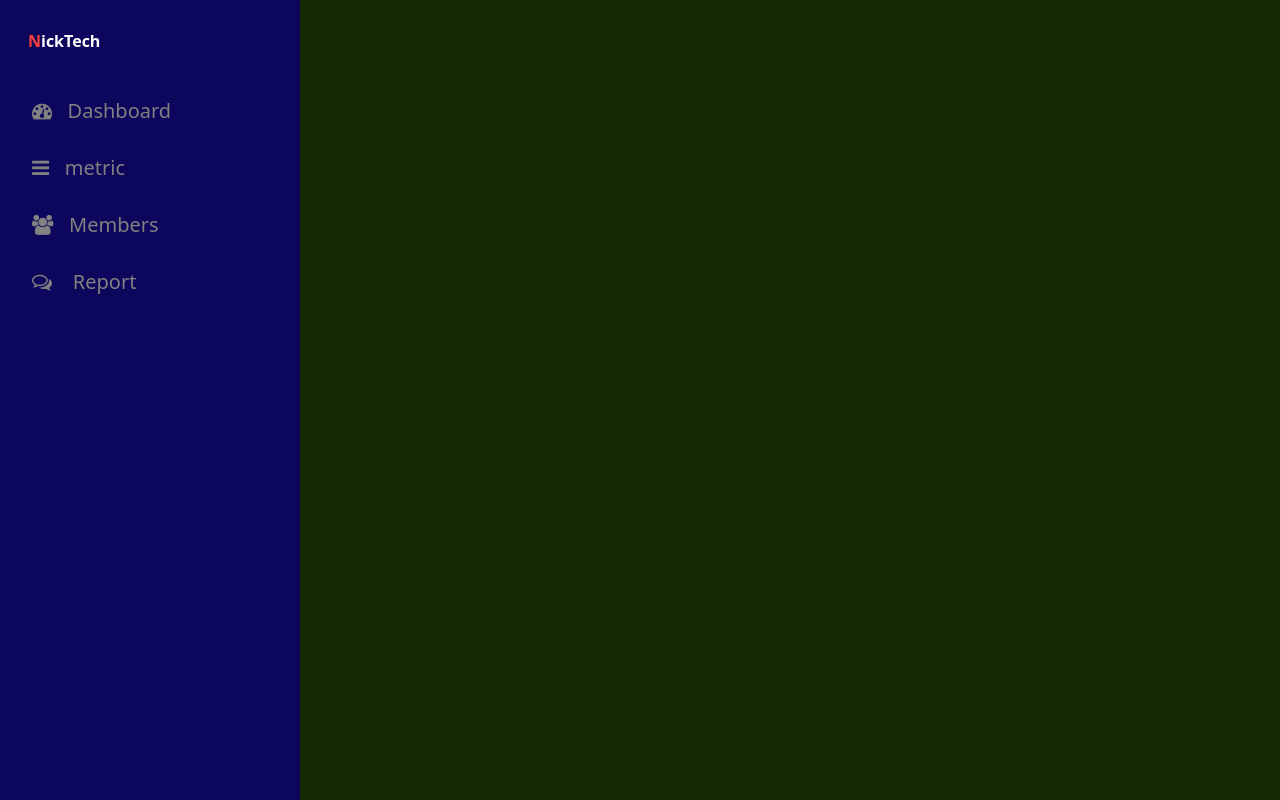
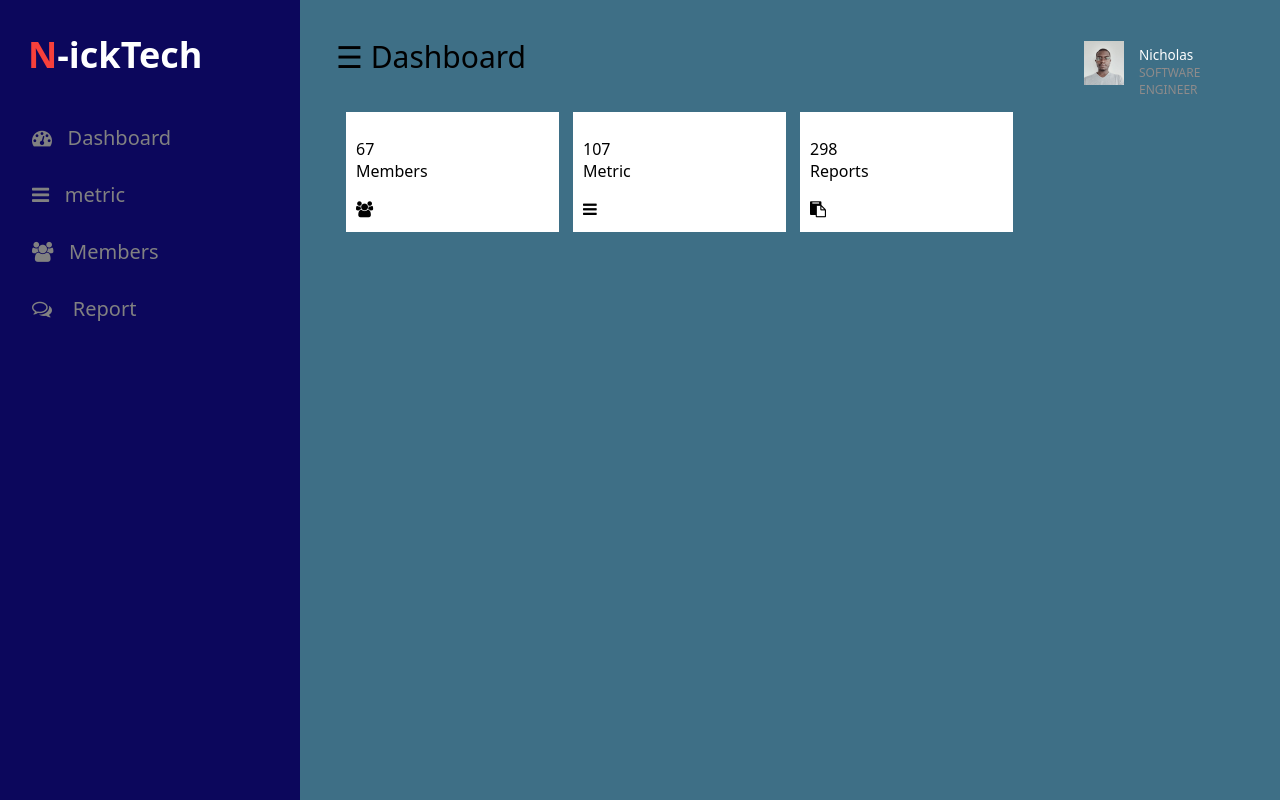
Before and after one commit to fidelis182/Learning-web, a plain HTML site: page Dashboard.html/dashboard.html in a window 1280 px wide. Drawn offline with Linux system fonts and the light colour scheme; files whose address does not match are found by name.

Commit message:
added cards and the head

```diff
--- a/Dashboard.html/dashboard.html
+++ b/Dashboard.html/dashboard.html
@@ -10,7 +10,7 @@
 </head>
 <body>
     <div id="Sidenav" class="Navbar">
-        <p class="logo"> <span>N</span>ickTech</p>
+        <p class="logo"> <span>N</span>-ickTech</p>
         <a href="#" class="icon-a"><i class="fa fa-dashboard"></i> &nbsp;&nbsp;Dashboard </a>
         <a href="#" class="icon-a"><i class="fa fa-bars"></i> &nbsp;&nbsp;metric </a>
         <a href="#" class="icon-a"><i class="fa fa-users"></i> &nbsp;&nbsp;Members </a>
@@ -19,14 +19,45 @@
     <div id="main">
         <div class="head">
             <div class="col-div-6">
-                <span style="font-size: 30px; cursor: pointer;color: white;" class="nav" 8#9776:Dashboard></span>
-                <span style="font-size: 30px; cursor: pointer;color: white;" class="nav 2" 8#9776:Dashboard></span>
+                <span style="font-size: 30px; cursor: pointer;color: rgb(0, 0, 0);" class="nav">&#9776; Dashboard</span>
+                <span style="font-size: 30px; cursor: pointer;color: rgb(0, 0, 0);" class="nav2"> &#9776; Dashboard</span>
 
             </div>
-            <div class="col-div-6"></div>
+            <div class="col-div-6">
+
+                <div class="profile">
+                    <img src="/home/nzovia/WebLearning/Images/profile.jpeg" class="pro-img">
+                <p>Nicholas <span>SOFTWARE ENGINEER</span></p>
+            </div>
             <div class="clearfix"></div>
 
         </div>
+        <div class="col-div-3">
+            <div class="cards">
+                <p>67<br> <span>Members</span></p>
+                <i class="fa fa-users box-icon"></i>
+
+            </div>
+
+        </div>
+        <div class="col-div-3">
+            <div class="cards">
+                <p>107<br> <span>Metric</span></p>
+                <i class="fa fa-bars box-icon"></i>
+
+            </div>
+
+        </div>
+        <div class="col-div-3">
+            <div class="cards">
+                <p>298<br> <span>Reports</span></p>
+                <i class="fa fa-clipboard box-icon"></i>
+
+            </div>
+
+        </div>
+
+        <div class="clearfix"></div>
 
     </div>
 </body>
--- a/Dashboard.html/style.css
+++ b/Dashboard.html/style.css
@@ -1,7 +1,7 @@
 body{
     margin: 0px;
     padding: 0px;
-    background-color:rgb(21, 41, 3);
+    background-color:rgb(62, 111, 134);
     overflow: hidden;
     font-family:system-ui,sans-serif;
 }
@@ -14,8 +14,9 @@ body{
     font-weight: bold;
     color:white;
     margin-bottom: 30px;
+    font-size: 36px;
+}
 
-}
 .logo span{
     color: #f7403b;
 }
@@ -41,5 +42,59 @@ body{
 }
 .Navbar a:hover{
     color: #726767;;
+
     background-color: beige;
 }
+#main{
+    transition: margin-left .5s;
+    padding: 16px;
+    margin-left: 300px;
+    justify-content: space-between;
+}
+.head{
+    padding: 20px;
+}
+.col-div-6{
+    width: 50%;
+    float: left;
+    margin:auto
+
+}
+.profile{
+    float: right;
+    width: 160px;
+    margin: auto;
+}
+.pro-img{
+    float: left;
+    width: 40px;
+    margin-top: 5px;
+}
+.profile p{
+    color: white;
+    font-weight: 500;
+    margin-left: 55px;
+    margin-top: 10px;
+    font-size: 13.5px;
+}
+.profile p span{
+    font-weight: 400;
+    font-size: 12px;
+    display: block;
+    color: #8e8b8b;
+}
+.nav{
+    display: none;
+}
+.col-div-3{
+    width: 25%;
+    float: left;
+}
+.cards{
+    width: 85%;
+    height: 100px;
+    background-color: white;
+    padding: 10px;
+    margin-left: 10px;
+    border: #f7403b;
+}
```
Also changed, not shown: Images/profile.jpeg (added).
